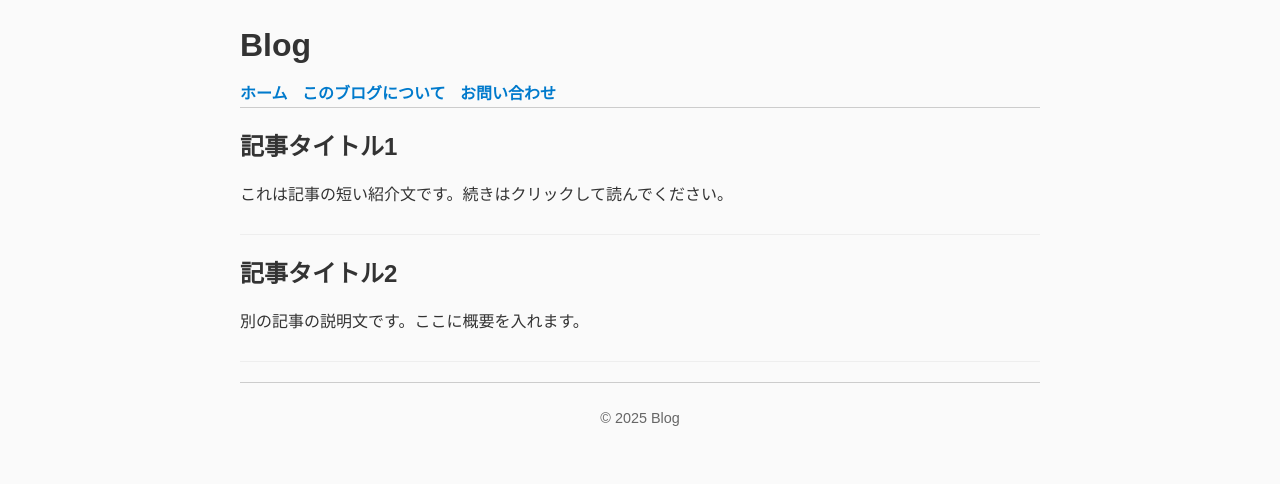
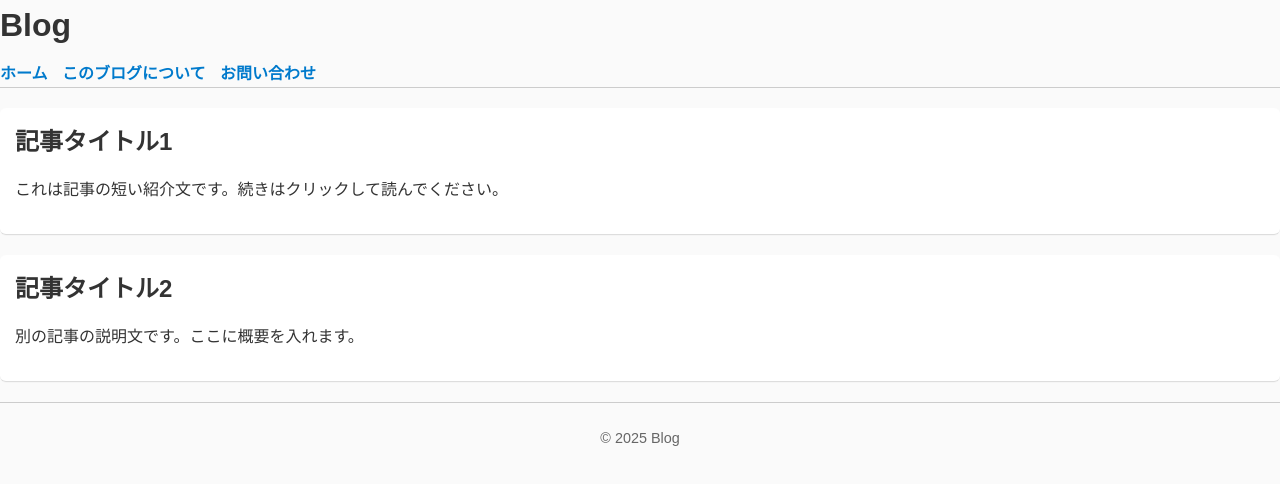
Before and after one commit to TempuraSalt/my-blog, a plain HTML site: page index.html in a window 1280 px wide. Drawn offline with Linux system fonts and the light colour scheme.

Commit message:
csswocontain

```diff
--- a/style_v2.css
+++ b/style_v2.css
@@ -1,13 +1,26 @@
+/* 全体の背景は html に付けて画面全体を塗る */
+html {
+  background-color: #fafafa;
+  height: 100%;
+}
+
+/* body はページ全体を使う（幅制限はしない） */
 body {
   font-family: sans-serif;
-  max-width: 800px;
-  margin: auto;
+  margin: 0;
   line-height: 1.6;
-  padding: 20px;
-  background-color: #fafafa;
   color: #333;
+  min-height: 100vh;
 }
 
+/* 中央のコンテンツ幅を .container に移動 */
+.container {
+  max-width: 800px;
+  margin: 0 auto;
+  padding: 20px;
+}
+
+/* ヘッダー等はそのまま */
 header {
   border-bottom: 1px solid #ccc;
   margin-bottom: 20px;
@@ -28,10 +41,14 @@ nav a:hover {
   text-decoration: underline;
 }
 
+/* 記事カードを白で浮かせてボーダーを見やすく */
 main article {
-  border-bottom: 1px solid #eee;
+  background: #ffffff;
+  border-bottom: 1px solid #ddd; /* 少し濃いめに */
   margin-bottom: 20px;
-  padding-bottom: 10px;
+  padding: 15px;
+  border-radius: 6px;
+  box-shadow: 0 1px 0 rgba(0,0,0,0.02);
 }
 
 main article h2 {
```
